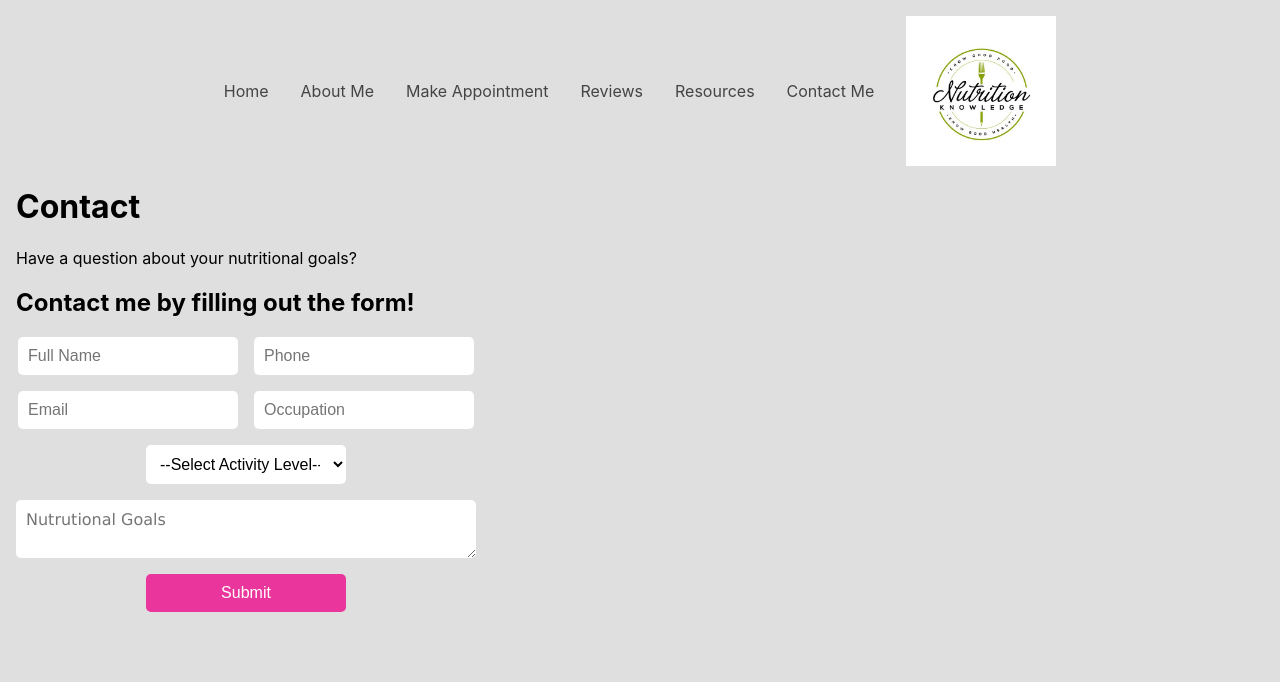
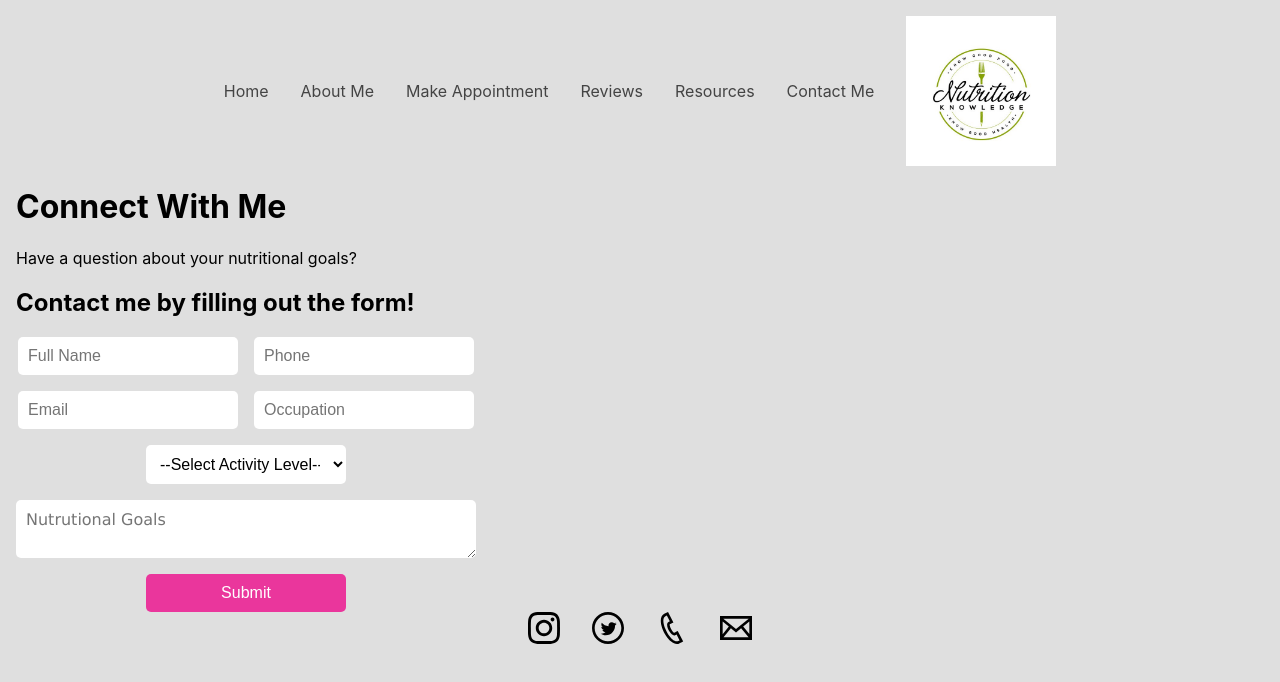
Before and after one commit to jjcavallo5/ssmnutrition, a React (Create React App) app: page /contact in a window 1280 px wide. Shown: the top 682 px of the page. Built offline with nearby package versions, Linux system fonts and the light colour scheme.

Commit message:
Added socials icons

```diff
--- /dev/null
+++ b/src/components/socials/socials.jsx
@@ -0,0 +1,21 @@
+import React from "react";
+import styles from "./socials.module.css";
+
+import { Link } from "react-router-dom";
+import InstagramIcon from "../../icons/instagram";
+import TwitterIcon from "../../icons/twitter";
+import PhoneIcon from "../../icons/phone";
+import EmailIcon from "../../icons/email";
+
+const SocialsLinks = () => {
+    return (
+        <div className={styles.navContainer}>
+            <InstagramIcon size={32} />
+            <TwitterIcon size={32} />
+            <PhoneIcon size={32} />
+            <EmailIcon size={32} />
+        </div>
+    );
+};
+
+export default SocialsLinks;
--- /dev/null
+++ b/src/components/socials/socials.module.css
@@ -0,0 +1,24 @@
+.navContainer {
+    max-width: 1200px;
+    width: 90%;
+    display: flex;
+    position: relative;
+    flex-direction: row;
+    gap: 2rem;
+    align-self: center;
+    justify-content: center;
+    align-items: center;
+}
+
+.logo {
+    height: 150px;
+}
+
+.links {
+    color: #444;
+    text-decoration: none;
+}
+
+.links:hover {
+    color: var(--accent)
+}
--- /dev/null
+++ b/src/icons/email.jsx
@@ -0,0 +1,14 @@
+const EmailIcon = (props) => {
+    return (
+        <svg
+            xmlns="http://www.w3.org/2000/svg"
+            width={props.size}
+            height={props.size}
+            viewBox="0 0 24 24"
+        >
+            <path d="M0 3v18h24v-18h-24zm6.623 7.929l-4.623 5.712v-9.458l4.623 3.746zm-4.141-5.929h19.035l-9.517 7.713-9.518-7.713zm5.694 7.188l3.824 3.099 3.83-3.104 5.612 6.817h-18.779l5.513-6.812zm9.208-1.264l4.616-3.741v9.348l-4.616-5.607z" />
+        </svg>
+    );
+};
+
+export default EmailIcon;
--- /dev/null
+++ b/src/icons/instagram.jsx
@@ -0,0 +1,14 @@
+const InstagramIcon = (props) => {
+    return (
+        <svg
+            xmlns="http://www.w3.org/2000/svg"
+            width={props.size}
+            height={props.size}
+            viewBox="0 0 24 24"
+        >
+            <path d="M12 2.163c3.204 0 3.584.012 4.85.07 3.252.148 4.771 1.691 4.919 4.919.058 1.265.069 1.645.069 4.849 0 3.205-.012 3.584-.069 4.849-.149 3.225-1.664 4.771-4.919 4.919-1.266.058-1.644.07-4.85.07-3.204 0-3.584-.012-4.849-.07-3.26-.149-4.771-1.699-4.919-4.92-.058-1.265-.07-1.644-.07-4.849 0-3.204.013-3.583.07-4.849.149-3.227 1.664-4.771 4.919-4.919 1.266-.057 1.645-.069 4.849-.069zm0-2.163c-3.259 0-3.667.014-4.947.072-4.358.2-6.78 2.618-6.98 6.98-.059 1.281-.073 1.689-.073 4.948 0 3.259.014 3.668.072 4.948.2 4.358 2.618 6.78 6.98 6.98 1.281.058 1.689.072 4.948.072 3.259 0 3.668-.014 4.948-.072 4.354-.2 6.782-2.618 6.979-6.98.059-1.28.073-1.689.073-4.948 0-3.259-.014-3.667-.072-4.947-.196-4.354-2.617-6.78-6.979-6.98-1.281-.059-1.69-.073-4.949-.073zm0 5.838c-3.403 0-6.162 2.759-6.162 6.162s2.759 6.163 6.162 6.163 6.162-2.759 6.162-6.163c0-3.403-2.759-6.162-6.162-6.162zm0 10.162c-2.209 0-4-1.79-4-4 0-2.209 1.791-4 4-4s4 1.791 4 4c0 2.21-1.791 4-4 4zm6.406-11.845c-.796 0-1.441.645-1.441 1.44s.645 1.44 1.441 1.44c.795 0 1.439-.645 1.439-1.44s-.644-1.44-1.439-1.44z" />
+        </svg>
+    );
+};
+
+export default InstagramIcon;
--- /dev/null
+++ b/src/icons/phone.jsx
@@ -0,0 +1,14 @@
+const PhoneIcon = (props) => {
+    return (
+        <svg
+            xmlns="http://www.w3.org/2000/svg"
+            width={props.size}
+            height={props.size}
+            viewBox="0 0 24 24"
+        >
+            <path d="M6.176 1.322l2.844-1.322 4.041 7.89-2.724 1.341c-.538 1.259 2.159 6.289 3.297 6.372.09-.058 2.671-1.328 2.671-1.328l4.11 7.932s-2.764 1.354-2.854 1.396c-7.862 3.591-19.103-18.258-11.385-22.281zm1.929 1.274l-1.023.504c-5.294 2.762 4.177 21.185 9.648 18.686l.971-.474-2.271-4.383-1.026.5c-3.163 1.547-8.262-8.219-5.055-9.938l1.007-.497-2.251-4.398z" />
+        </svg>
+    );
+};
+
+export default PhoneIcon;
--- /dev/null
+++ b/src/icons/twitter.jsx
@@ -0,0 +1,14 @@
+const TwitterLogo = (props) => {
+    return (
+        <svg
+            xmlns="http://www.w3.org/2000/svg"
+            width={props.size}
+            height={props.size}
+            viewBox="0 0 24 24"
+        >
+            <path d="M12 2c5.514 0 10 4.486 10 10s-4.486 10-10 10-10-4.486-10-10 4.486-10 10-10zm0-2c-6.627 0-12 5.373-12 12s5.373 12 12 12 12-5.373 12-12-5.373-12-12-12zm6.5 8.778c-.441.196-.916.328-1.414.388.509-.305.898-.787 1.083-1.362-.476.282-1.003.487-1.564.597-.448-.479-1.089-.778-1.796-.778-1.59 0-2.758 1.483-2.399 3.023-2.045-.103-3.86-1.083-5.074-2.572-.645 1.106-.334 2.554.762 3.287-.403-.013-.782-.124-1.114-.308-.027 1.14.791 2.207 1.975 2.445-.346.094-.726.116-1.112.042.313.978 1.224 1.689 2.3 1.709-1.037.812-2.34 1.175-3.647 1.021 1.09.699 2.383 1.106 3.773 1.106 4.572 0 7.154-3.861 6.998-7.324.482-.346.899-.78 1.229-1.274z" />
+        </svg>
+    );
+};
+
+export default TwitterLogo;
--- a/src/pages/contact/contact.jsx
+++ b/src/pages/contact/contact.jsx
@@ -2,6 +2,7 @@ import React, { useState } from "react";
 import styles from "./contact.module.css";
 
 import NavBar from "../../components/navbar/navbar";
+import SocialsLinks from "../../components/socials/socials";
 
 const ContactPage = () => {
     const [formValues, setFormValues] = useState({
@@ -21,7 +22,7 @@ const ContactPage = () => {
         <div className={styles.container}>
             <NavBar />
             <div className={styles.header}>
-                <h1>Contact</h1>
+                <h1>Connect With Me</h1>
                 <p>Have a question about your nutritional goals?</p>
                 <h2>Contact me by filling out the form!</h2>
             </div>
@@ -101,6 +102,8 @@ const ContactPage = () => {
                     }}
                 />
             </form>
+
+            <SocialsLinks />
         </div>
     );
 };
```
Also changed, not shown: 1 other file (tests, documents, lock files or other folders).
